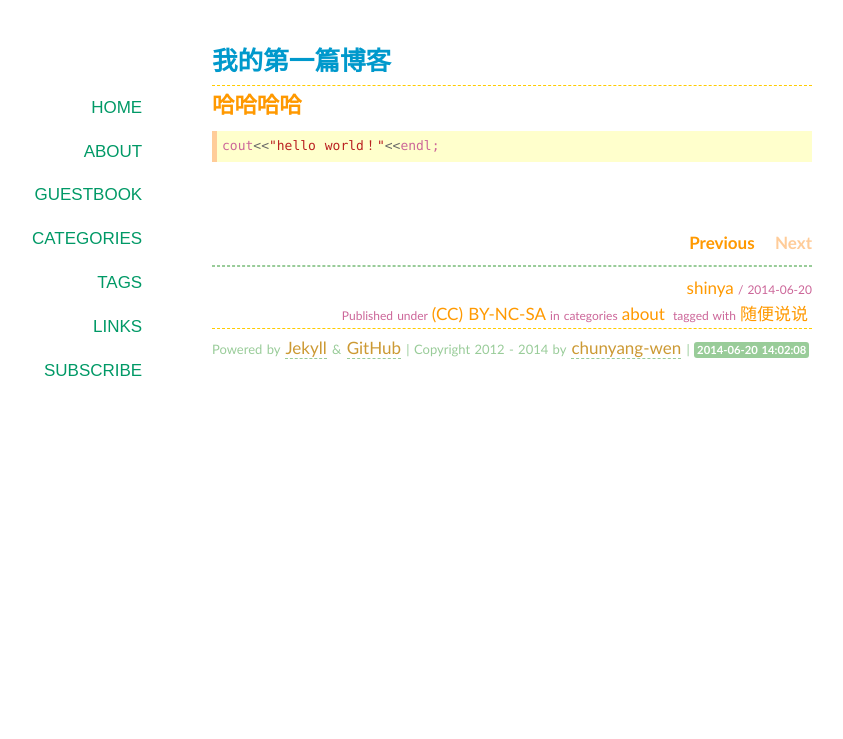
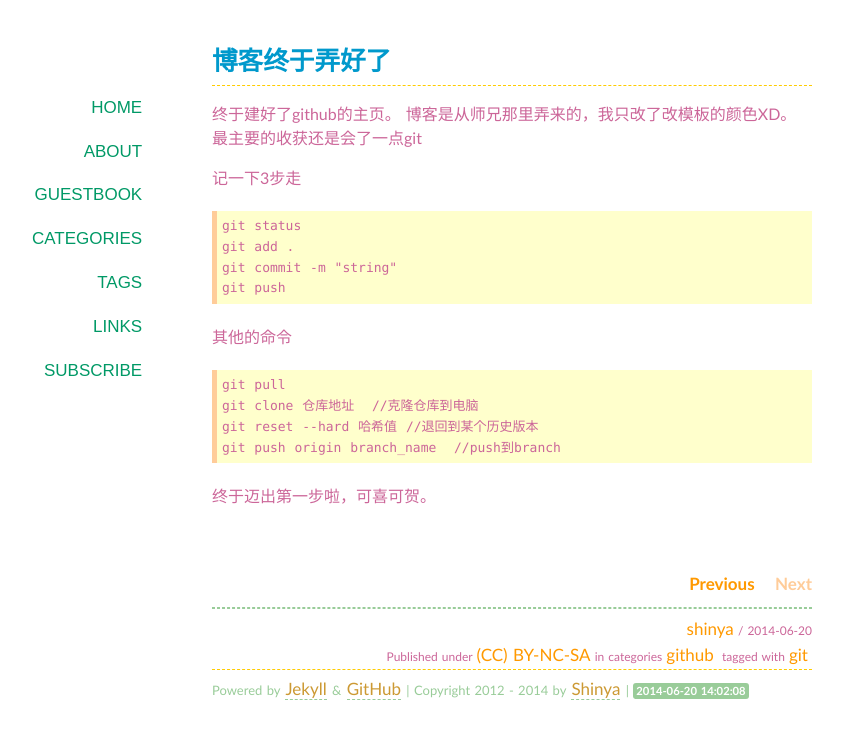
Before and after one commit to shinya816/shinya816.github.com, a Jekyll site: the page built from _posts/2014-06-20-myfirst.md, in a window 1280 px wide. Shown: the top 739 px of the page, without its empty margins (128-971 px from the left). Built offline with Jekyll 4.4.1, drawn with Linux system fonts in a browser that asks for light colours; some web fonts are replaced; Markdown is read by kramdown in place of the engine named in the settings; comment, search, counter and statistics services are not loaded.

Commit message:
20140620

````diff
--- a/_layouts/default.html
+++ b/_layouts/default.html
@@ -58,7 +58,7 @@
       </div>
 
     <footer>
-        <p><small>Powered by <a href="https://github.com/mojombo/jekyll">Jekyll</a> & <a href="http://pages.github.com">GitHub</a> | Copyright 2012 - {{site.time | date:"%Y"}} by <a href="/about/">chunyang-wen</a> | <span class="label label-info" id="timeSpan"></span></small></p>
+        <p><small>Powered by <a href="https://github.com/mojombo/jekyll">Jekyll</a> & <a href="http://pages.github.com">GitHub</a> | Copyright 2012 - {{site.time | date:"%Y"}} by <a href="/about/">Shinya</a> | <span class="label label-info" id="timeSpan"></span></small></p>
     </footer>
 
     </div>
--- a/_posts/2014-06-20-myfirst.md
+++ b/_posts/2014-06-20-myfirst.md
@@ -1,14 +1,27 @@
 ---
 layout: post
-title: 我的第一篇博客
+title: 博客终于弄好了
 categories:
-- about
+- github
 tags:
-- 随便说说
+- git
 ---
+终于建好了github的主页。
+博客是从师兄那里弄来的，我只改了改模板的颜色XD。
+最主要的收获还是会了一点git
 
-##哈哈哈哈
-
-```cpp
-cout<<"hello world！"<<endl;
+记一下3步走
 ```
+git status
+git add .
+git commit -m "string"
+git push
+```
+其他的命令
+```
+git pull
+git clone 仓库地址  //克隆仓库到电脑
+git reset --hard 哈希值 //退回到某个历史版本
+git push origin branch_name  //push到branch
+```
+终于迈出第一步啦，可喜可贺。
````
